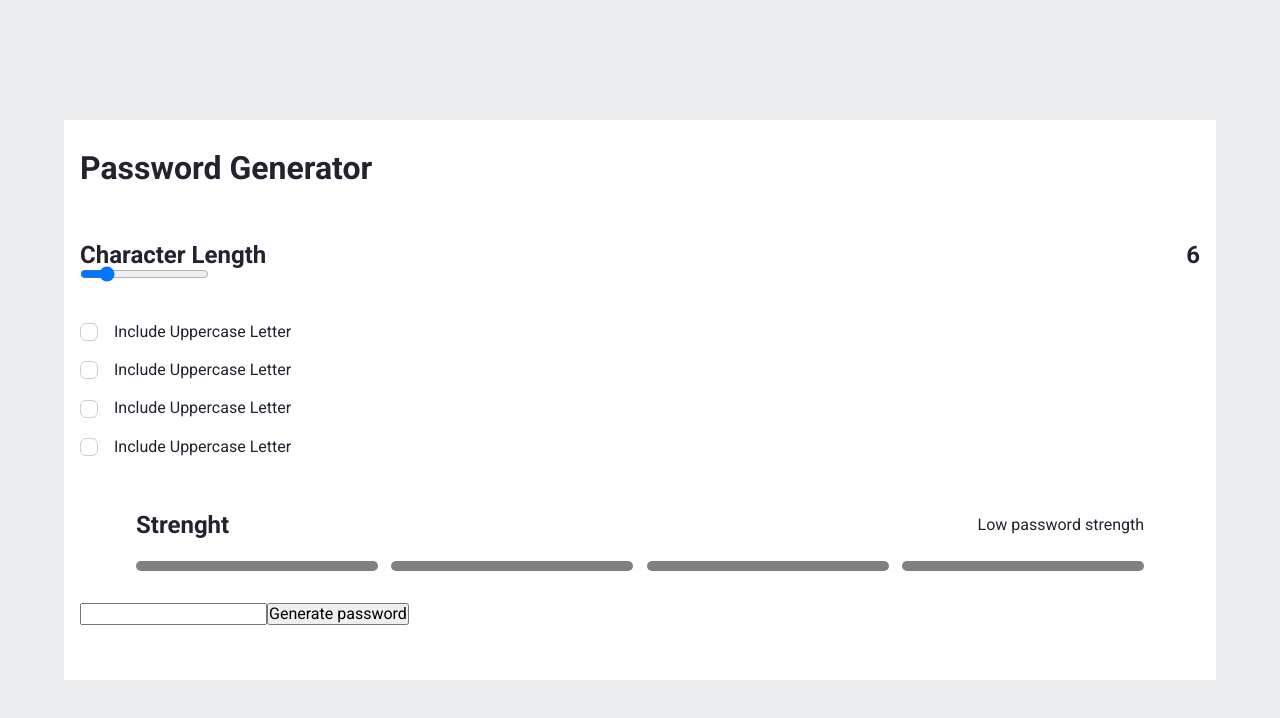
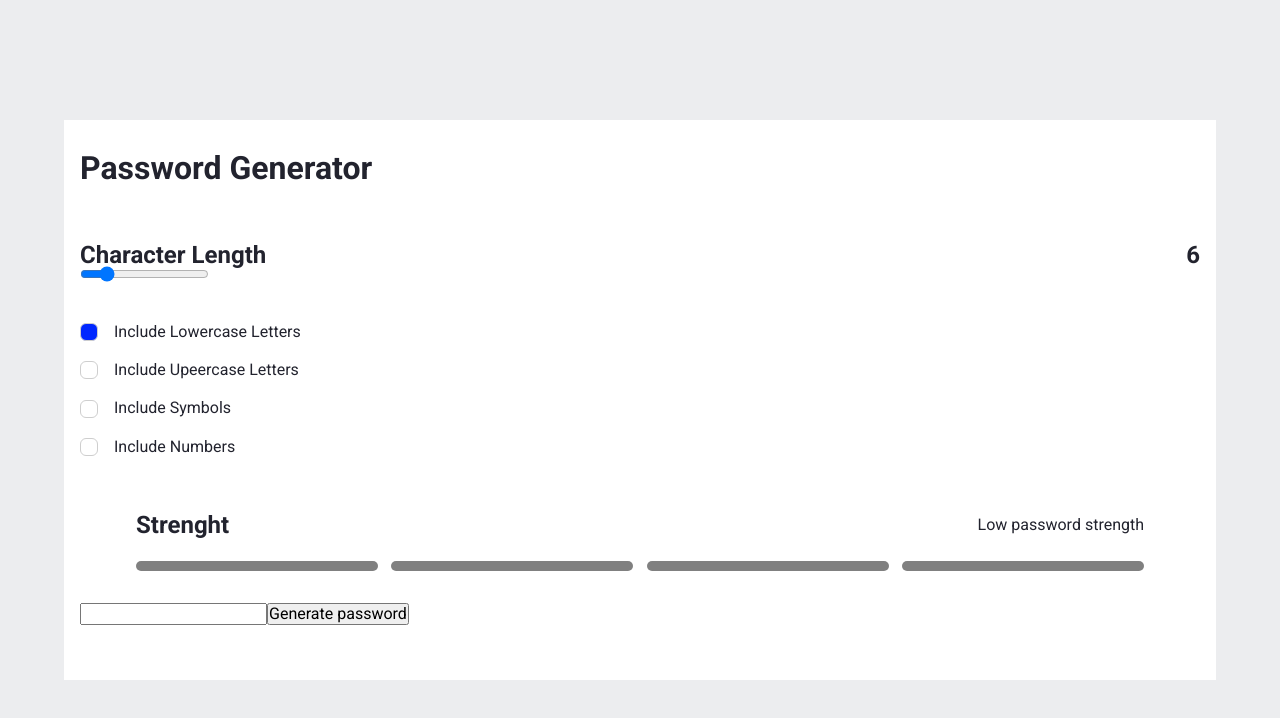
Before and after one commit to BaczkiewiczDawid/PasswordGenerator, a React (Vite) app: page / in a window 1280 px wide. Shown: the top 718 px of the page. Built offline with nearby package versions, Linux system fonts and the light colour scheme.

Commit message:
change checkbox state

```diff
--- a/src/modules/HomeModule/components/CheckboxContainer.tsx
+++ b/src/modules/HomeModule/components/CheckboxContainer.tsx
@@ -1,24 +1,64 @@
-import React from 'react'
+import React, { useState } from 'react'
+import { CheckboxTypes } from '../types/types';
 
 const CheckboxContainer = () => {
+
+  const initialState = [
+    {
+      name: 'lowerCaseLetters',
+      text: 'Include Lowercase Letters',
+      isChecked: true,
+    },
+    {
+      name: 'upperCaseLetters',
+      text: 'Include Upeercase Letters',
+      isChecked: false,
+    },
+    {
+      name: 'symbols',
+      text: 'Include Symbols',
+      isChecked: false,
+    },
+    {
+      name: 'numbers',
+      text: 'Include Numbers',
+      isChecked: false,
+    }
+  ]
+
+  const [passwordOptions, setPasswordOptions] = useState(initialState);
+
+  const handleCheckboxChange = (e: React.ChangeEvent<HTMLInputElement>) => {
+    const findCheckbox = (checkbox: CheckboxTypes) => {
+      return checkbox.name === e.target.value
+    }
+
+    const findedCheckbox = passwordOptions.find(findCheckbox)
+
+    console.log()
+    const newState = passwordOptions.map((obj) => {
+      if (obj.name === findedCheckbox?.name) {
+        const isChecked = findedCheckbox.isChecked;
+
+        return {...obj, isChecked: !isChecked};
+      }
+
+      return obj;
+    })
+
+    setPasswordOptions(newState)
+  }
+
   return (
     <div className="section">
-        <div className="section__row">
-            <input type="checkbox" className="section__checkbox" />
-          <p>Include Uppercase Letter</p>
-        </div>
-        <div className="section__row">
-            <input type="checkbox" className="section__checkbox" />
-            <p>Include Uppercase Letter</p>
-        </div>
-        <div className="section__row">
-            <input type="checkbox" className="section__checkbox" />
-            <p>Include Uppercase Letter</p>
-        </div>
-        <div className="section__row">
-            <input type="checkbox" className="section__checkbox" />
-            <p>Include Uppercase Letter</p>
-        </div>
+      {passwordOptions.map((el) => {
+        return (
+          <div key={el.name} className="section__row">
+            <input name={el.name} value={el.name} checked={el.isChecked} onChange={handleCheckboxChange} type="checkbox" className="section__checkbox" />
+            <p>{el.text}</p>
+          </div>
+        )
+      })}
     </div>
   )
 }
--- a/src/modules/HomeModule/components/PasswordGenerate.tsx
+++ b/src/modules/HomeModule/components/PasswordGenerate.tsx
@@ -8,19 +8,22 @@ const PasswordGenerate = () => {
 
   let password: string[] = [];
   const passwordLength = 6;
+  const selectedPatterns: string[] = [lowerCaseLetters];
+
+  selectedPatterns.push(symbols)
 
   const generatePassword = () => {
-    const a = [lowerCaseLetters, upperCaseLetters, symbols, numbers];
     password = [];
 
     for (let i = 1; i <= passwordLength; i++) {
-      const randomValue = Math.floor(Math.random() * 4);
-      const randomized = a[randomValue][Math.floor(Math.random() * a[randomValue].length)]
+      const randomValue = Math.floor(Math.random() * selectedPatterns.length);
+      const randomized = selectedPatterns[randomValue][Math.floor(Math.random() * selectedPatterns[randomValue].length)]
       password.push(randomized)
     }
 
     const finalPassword = password.join('')
     console.log(finalPassword)
+    console.log(selectedPatterns)
   }
 
   return (
--- /dev/null
+++ b/src/modules/HomeModule/types/types.ts
@@ -0,0 +1,5 @@
+export interface CheckboxTypes {
+    name: string,
+    text: string,
+    isChecked: boolean
+  }
```
